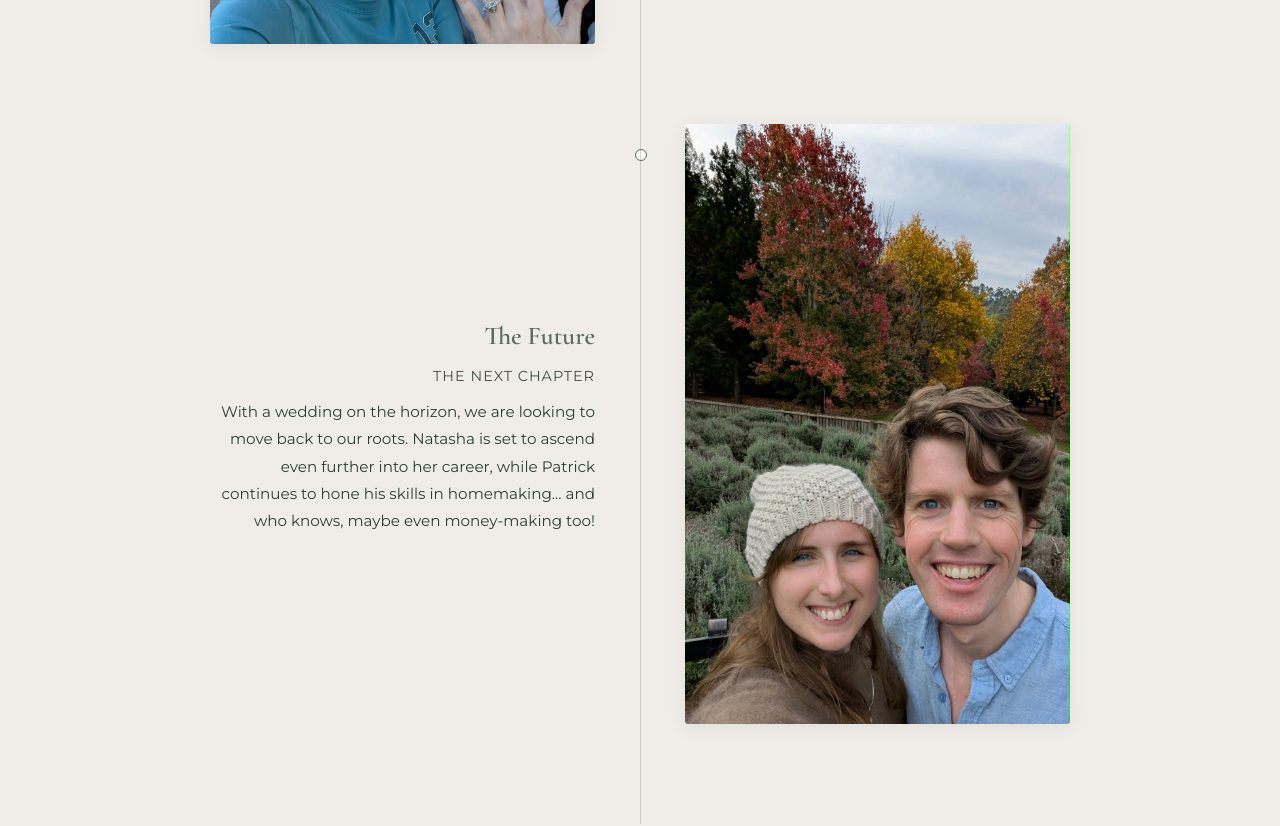
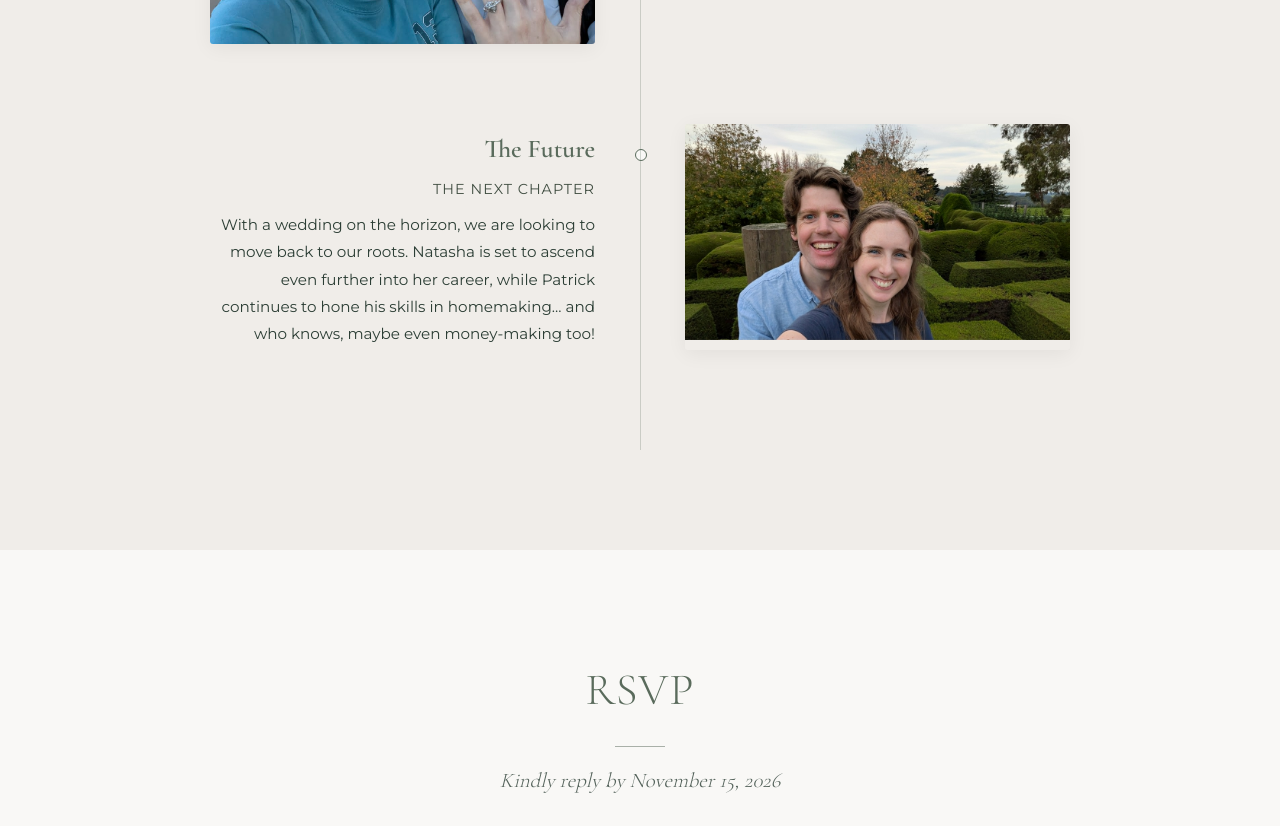
Before and after one commit to mario-likes-camels/wedding, a plain HTML site: page index.html in a window 1280 px wide. Shown: the part 3760-4586 px from the top of the page. Drawn offline with nearby package versions, Linux system fonts and the light colour scheme.

Commit message:
Update index.html

```diff
--- a/index.html
+++ b/index.html
@@ -296,7 +296,7 @@
                 </div>
                 <div class="timeline-img-side">
                     <div class="timeline-img-container container-story5">
-                        <img src="autumn.jpeg" data-story="5" alt="The Future" class="timeline-img img-story5">
+                        <img src="maze.jpeg" data-story="5" alt="The Future" class="timeline-img img-story5">
                     </div>
                 </div>
             </div>
```
